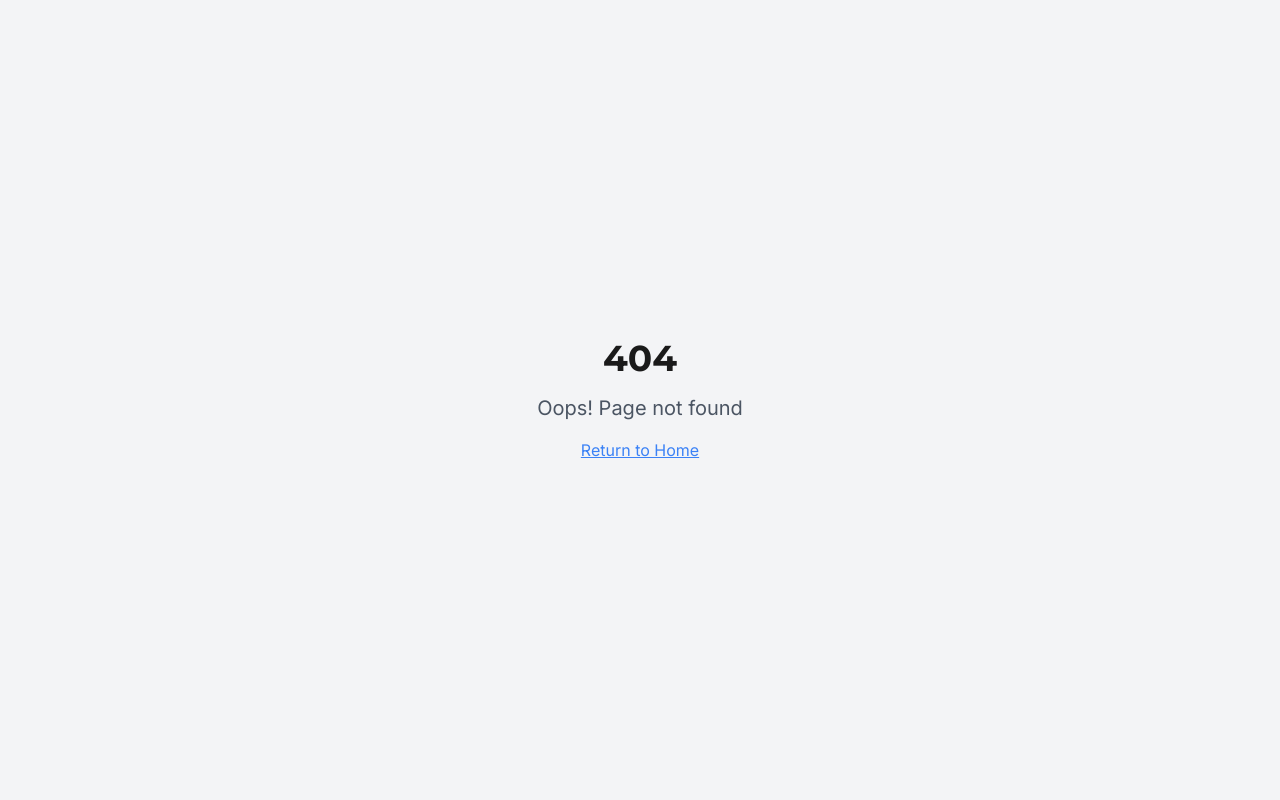
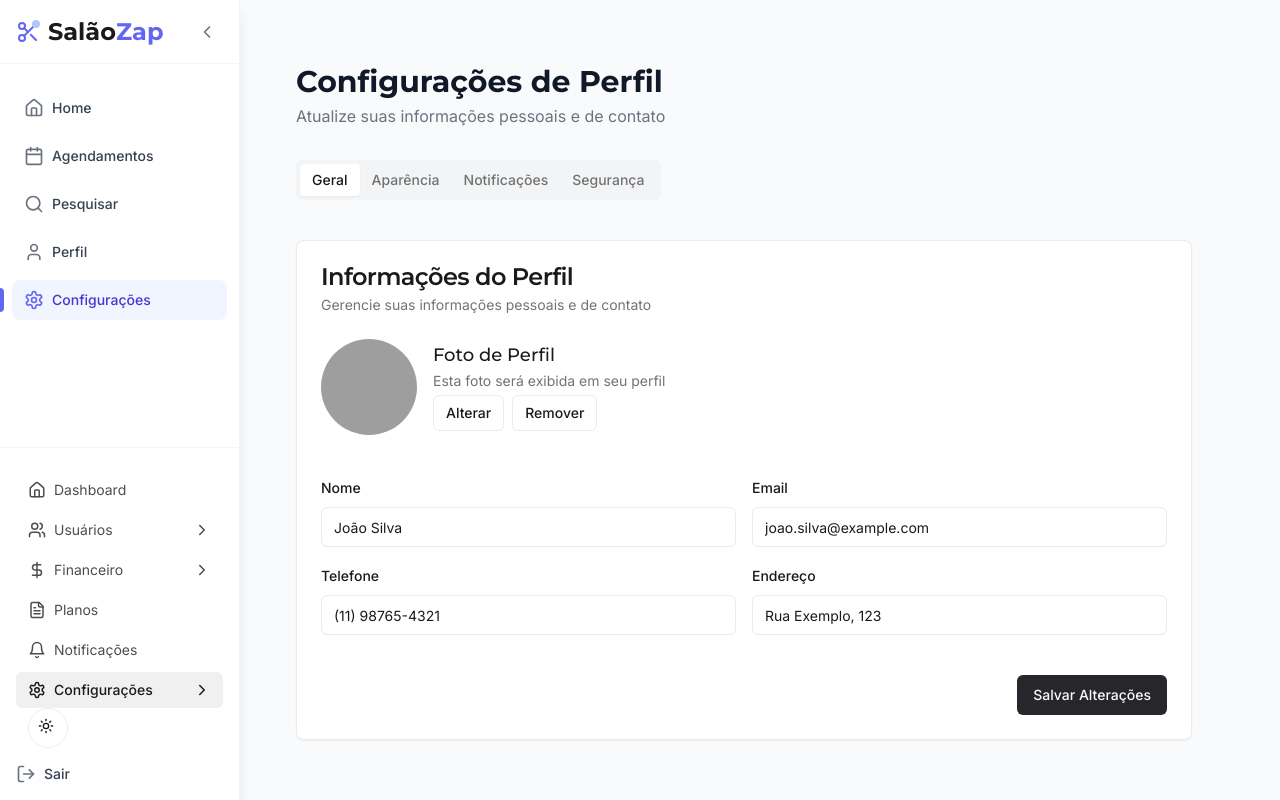
Before and after one commit to robsonsouzans/salaozap3, a React (Vite) app: page /settings/profile in a window 1280 px wide. Before the commit this address had no page. Built offline with nearby package versions, Linux system fonts and the light colour scheme; sample sign-in values are in the browser's storage; grey boxes are pictures that could not be loaded.

Commit message:
Fix settings menu routes.
Fixes broken links in the settings menu.

```diff
--- a/src/App.tsx
+++ b/src/App.tsx
@@ -18,6 +18,7 @@ import SecuritySettings from '@/pages/settings/SecuritySettings';
 import BusinessHoursSettings from '@/pages/settings/BusinessHoursSettings';
 import PaymentMethodsSettings from '@/pages/settings/PaymentMethodsSettings';
 import IntegrationsSettings from '@/pages/settings/IntegrationsSettings';
+import ProfileSettings from '@/pages/settings/ProfileSettings';
 import ServicesPage from '@/pages/services/ServicesPage';
 import EmployeesPage from '@/pages/employees/EmployeesPage';
 import SalonsListPage from '@/pages/salons/SalonsListPage';
@@ -188,6 +189,14 @@ function App() {
                 }
               />
               <Route
+                path="profile"
+                element={
+                  <ProtectedRoute>
+                    <ProfileSettings />
+                  </ProtectedRoute>
+                }
+              />
+              <Route
                 path="appearance"
                 element={
                   <ProtectedRoute>
@@ -254,8 +263,8 @@ function App() {
                 <ProtectedRoute>
                   <EmployeesPage />
                 </ProtectedRoute>
-              }
-            />
+                }
+                />
 
             <Route path="*" element={<NotFound />} />
           </Routes>
--- a/src/components/SidebarMenu.tsx
+++ b/src/components/SidebarMenu.tsx
@@ -175,7 +175,6 @@ const SidebarMenu = () => {
           title="Configurações"
           path="/settings"
         >
-          <SubMenuItem title="Geral" path="/settings" />
           <SubMenuItem title="Perfil do Salão" path="/settings/profile" />
           <SubMenuItem title="Horários de funcionamento" path="/settings/business-hours" />
           <SubMenuItem title="Métodos de pagamento" path="/settings/payment-methods" />
@@ -233,7 +232,7 @@ const SidebarMenu = () => {
           title="Configurações"
           path="/settings"
         >
-          <SubMenuItem title="Perfil" path="/settings" />
+          <SubMenuItem title="Perfil" path="/settings/profile" />
           <SubMenuItem title="Métodos de pagamento" path="/settings/payment-methods" />
           <SubMenuItem title="Notificações" path="/settings/notifications" />
           <SubMenuItem title="Segurança" path="/settings/security" />
@@ -288,7 +287,7 @@ const SidebarMenu = () => {
         title="Configurações"
         path="/settings"
       >
-        <SubMenuItem title="Sistema" path="/settings" />
+        <SubMenuItem title="Sistema" path="/settings/profile" />
         <SubMenuItem title="Integrações" path="/settings/integrations" />
         <SubMenuItem title="Segurança" path="/settings/security" />
       </MenuItem>
--- a/src/pages/Settings.tsx
+++ b/src/pages/Settings.tsx
@@ -1,10 +1,10 @@
 
 import React from 'react';
 import { Navigate } from 'react-router-dom';
-import GeneralSettings from './settings/GeneralSettings';
+import ProfileSettings from './settings/ProfileSettings';
 
 const Settings: React.FC = () => {
-  return <GeneralSettings />;
+  return <ProfileSettings />;
 };
 
 export default Settings;
--- /dev/null
+++ b/src/pages/settings/ProfileSettings.tsx
@@ -0,0 +1,85 @@
+
+import React from 'react';
+import SettingsLayout from '@/components/settings/SettingsLayout';
+import { Card, CardContent, CardDescription, CardHeader, CardTitle } from '@/components/ui/card';
+import { Input } from '@/components/ui/input';
+import { Button } from '@/components/ui/button';
+import { Label } from '@/components/ui/label';
+import { Avatar, AvatarFallback, AvatarImage } from '@/components/ui/avatar';
+import { useToast } from '@/hooks/use-toast';
+
+const ProfileSettings: React.FC = () => {
+  const { toast } = useToast();
+
+  const handleSaveChanges = () => {
+    toast({
+      title: "Perfil atualizado",
+      description: "Suas informações foram atualizadas com sucesso.",
+    });
+  };
+
+  return (
+    <SettingsLayout
+      title="Configurações de Perfil"
+      description="Atualize suas informações pessoais e de contato"
+      currentTab="general"
+    >
+      <div className="space-y-6">
+        <Card>
+          <CardHeader>
+            <CardTitle>Informações do Perfil</CardTitle>
+            <CardDescription>
+              Gerencie suas informações pessoais e de contato
+            </CardDescription>
+          </CardHeader>
+          <CardContent className="space-y-6">
+            <div className="flex flex-col items-center space-y-3 sm:flex-row sm:space-y-0 sm:space-x-4">
+              <Avatar className="h-24 w-24">
+                <AvatarImage src="https://ui.shadcn.com/avatars/01.png" alt="Avatar" />
+                <AvatarFallback>SZ</AvatarFallback>
+              </Avatar>
+              <div className="space-y-1">
+                <h3 className="text-lg font-medium leading-6">Foto de Perfil</h3>
+                <p className="text-sm text-muted-foreground">
+                  Esta foto será exibida em seu perfil
+                </p>
+                <div className="flex space-x-2">
+                  <Button variant="outline" size="sm">Alterar</Button>
+                  <Button variant="outline" size="sm">Remover</Button>
+                </div>
+              </div>
+            </div>
+
+            <div className="grid gap-4 py-4 md:grid-cols-2">
+              <div className="space-y-2">
+                <Label htmlFor="name">Nome</Label>
+                <Input id="name" defaultValue="João Silva" />
+              </div>
+
+              <div className="space-y-2">
+                <Label htmlFor="email">Email</Label>
+                <Input id="email" type="email" defaultValue="joao.silva@example.com" />
+              </div>
+
+              <div className="space-y-2">
+                <Label htmlFor="phone">Telefone</Label>
+                <Input id="phone" type="tel" defaultValue="(11) 98765-4321" />
+              </div>
+
+              <div className="space-y-2">
+                <Label htmlFor="address">Endereço</Label>
+                <Input id="address" defaultValue="Rua Exemplo, 123" />
+              </div>
+            </div>
+
+            <div className="flex justify-end">
+              <Button onClick={handleSaveChanges}>Salvar Alterações</Button>
+            </div>
+          </CardContent>
+        </Card>
+      </div>
+    </SettingsLayout>
+  );
+};
+
+export default ProfileSettings;
```
